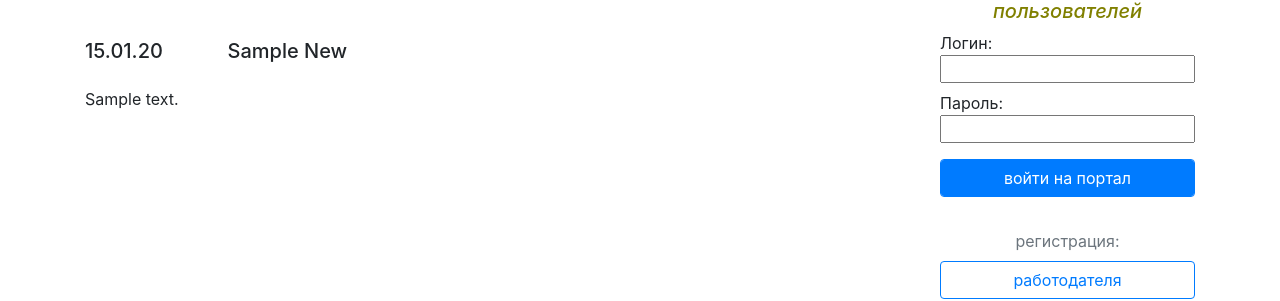
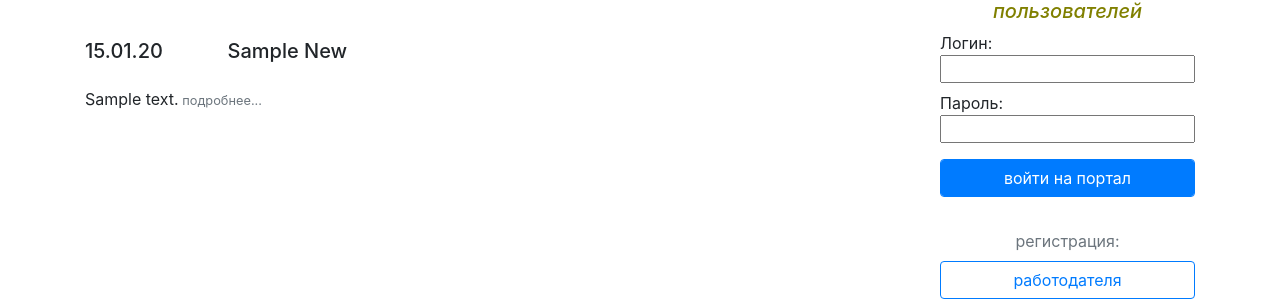
Before and after one commit to Virucek/recruitsite, a Django app: page / in a window 1280 px wide. Shown: the part 161-462 px from the top of the page. Run offline with Django 3.2, Linux system fonts and the light colour scheme; tables that the repository leaves empty hold one stand-in row (values such as "Sample post"); some libraries are stand-ins or nearby versions.

Commit message:
изменения в гл стр.

```diff
--- a/mainapp/templates/mainapp/index.html
+++ b/mainapp/templates/mainapp/index.html
@@ -40,11 +40,8 @@
             </div>
             <div class="row mb-5">
                 <div class="col">
-                    {% if item.description|length < 100 %}
-                    {{item.description}}
-                    {% else %}
                     {{ item.description|truncatewords:50 }}<a href="{% url 'news_detail' item.pk%}"><small class="text-muted">
-                подробнее...</small></a>{% endif %}</div>
+                подробнее...</small></a></div>
             </div>
             {% endfor %}
         </div>
```
